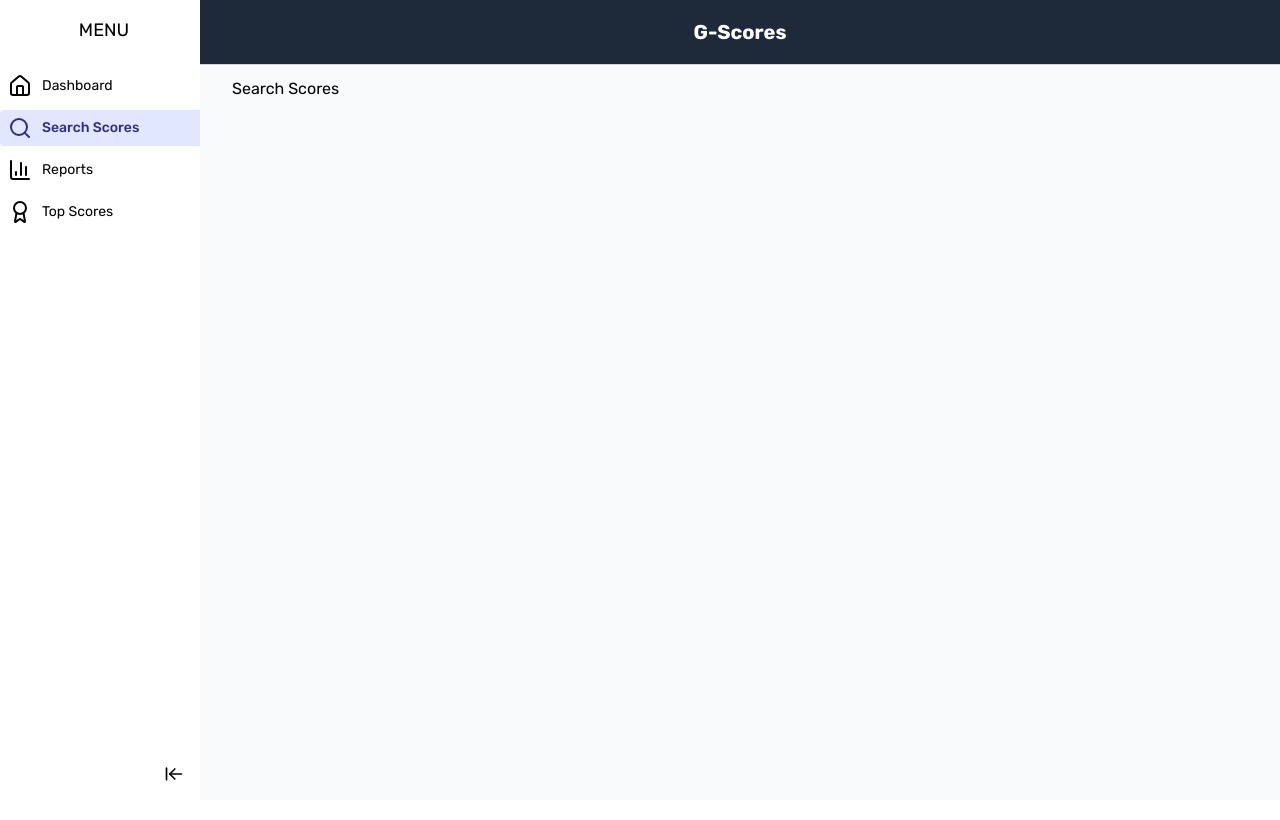
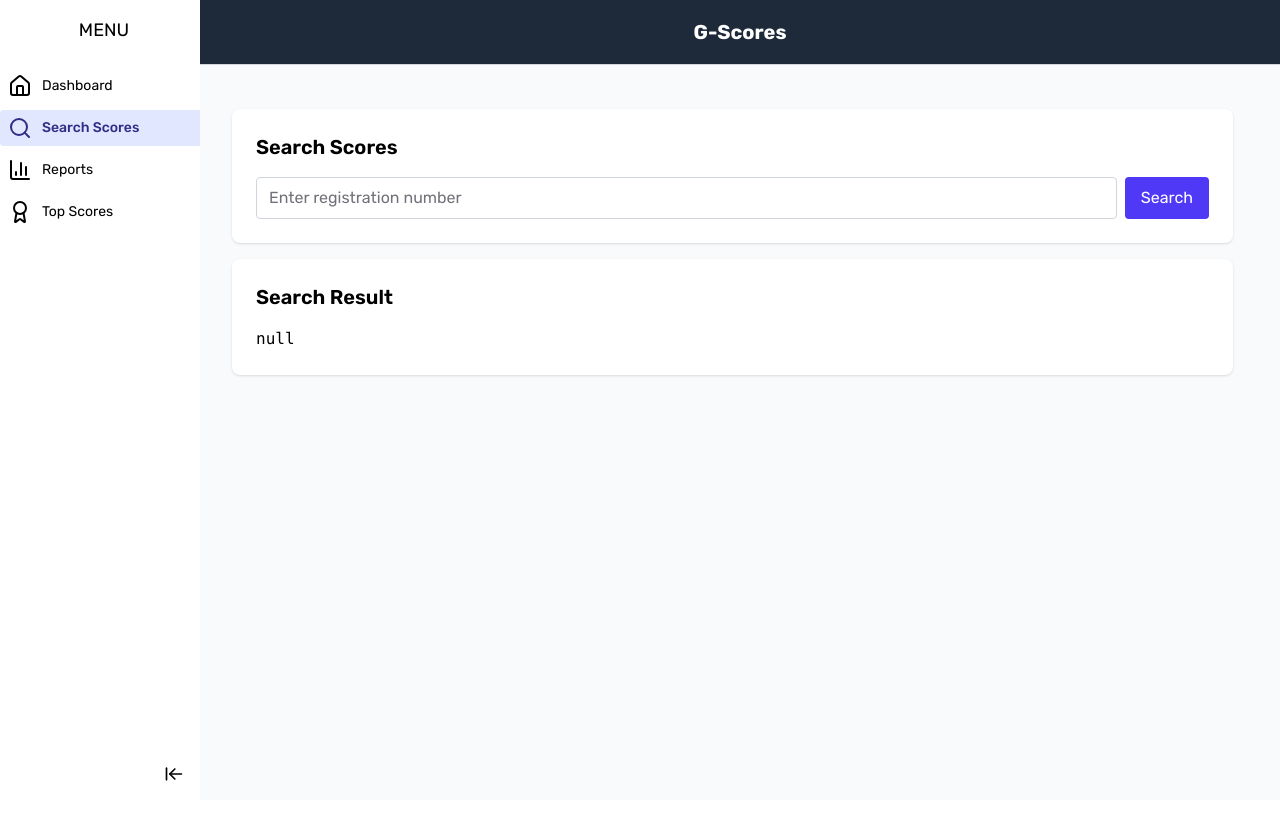
Before and after one commit to HVQuoc/gscores, a React (Vite) app: page /search-scores in a window 1280 px wide. Shown: the top 820 px of the page. Built offline with nearby package versions, Linux system fonts and the light colour scheme.

Commit message:
chore: create search page template

```diff
--- /dev/null
+++ b/src/components/shared/Card.tsx
@@ -0,0 +1,16 @@
+import React from "react";
+
+interface CardProps extends React.HTMLAttributes<HTMLDivElement> {
+  children: React.ReactNode;
+}
+
+const Card = ({ children, className = "", ...props }: CardProps) => (
+  <div
+    className={`bg-white rounded-lg shadow p-6 my-4`}
+    {...props}
+  >
+    {children}
+  </div>
+);
+
+export default Card;
--- a/src/routes/Dashboard.tsx
+++ b/src/routes/Dashboard.tsx
@@ -1,8 +1,13 @@
+import Card from "../components/shared/Card"
+
 const Dashboard = () => {
   return (
-    <div className="bg-red-600">
-      Dashboard
-    </div>
+    <Card>
+      <h2 className="text-2xl font-bold mb-4">Dashboard</h2>
+      <p className="my-2">Welcome to the dashboard! Here you can find an overview of your scores and reports.</p>
+      <p className="my-2">Use the sidebar to navigate through different sections.</p>
+      <p className="my-2">Explore the top scores, search for specific scores, and view detailed reports.</p>
+    </Card>
   )
 }
 
--- a/src/routes/SearchScores.tsx
+++ b/src/routes/SearchScores.tsx
@@ -1,9 +1,62 @@
+import { useState } from "react";
+import Card from "../components/shared/Card";
+
 const SearchScores = () => {
+  const [regNumber, setRegNumber] = useState("");
+  const [result, setResult] = useState<any>(null);
+  const [loading, setLoading] = useState(false);
+  const [error, setError] = useState<string | null>(null);
+
+  const handleSearch = async (e: React.FormEvent) => {
+    e.preventDefault();
+    setLoading(true);
+    setError(null);
+    setResult(null);
+    try {
+      const res = await fetch(`/api/scores/search?registrationNumber=${encodeURIComponent(regNumber)}`);
+      if (!res.ok) throw new Error("No result found");
+      const data = await res.json();
+      setResult(data);
+    } catch (err: any) {
+      setError(err.message || "Something went wrong");
+    } finally {
+      setLoading(false);
+    }
+  };
+
   return (
-    <div>
-      Search Scores
+    <div className="w-full mx-auto mt-8">
+      {/* Search Input Card */}
+      <Card className="bg-white rounded-lg shadow p-6 mb-6">
+      <h2 className="text-xl font-semibold mb-4">Search Scores</h2>
+        <form onSubmit={handleSearch} className="flex gap-2">
+          <input
+            type="text"
+            value={regNumber}
+            onChange={e => setRegNumber(e.target.value)}
+            placeholder="Enter registration number"
+            className="flex-1 border border-gray-300 rounded px-3 py-2 focus:outline-none focus:ring-2 focus:ring-indigo-500"
+            required
+          />
+          <button
+            type="submit"
+            className="bg-indigo-600 text-white px-4 py-2 rounded hover:bg-indigo-700 disabled:opacity-60"
+            disabled={loading}
+          >
+            {loading ? "Searching..." : "Search"}
+          </button>
+        </form>
+        {error && <div className="text-red-600 mt-3">{error}</div>}
+      </Card>
+      {/* Result Card */}
+      {(
+        <Card className="bg-white rounded-lg shadow p-6">
+          <h2 className="text-xl font-semibold mb-4">Search Result</h2>
+          <pre className="mb-0 whitespace-pre-wrap">{JSON.stringify(result, null, 2)}</pre>
+        </Card>
+      )}
     </div>
-  )
-}
+  );
+};
 
-export default SearchScores
+export default SearchScores;
```
Also changed, not shown: 1 other file (tests, documents, lock files or other folders).
